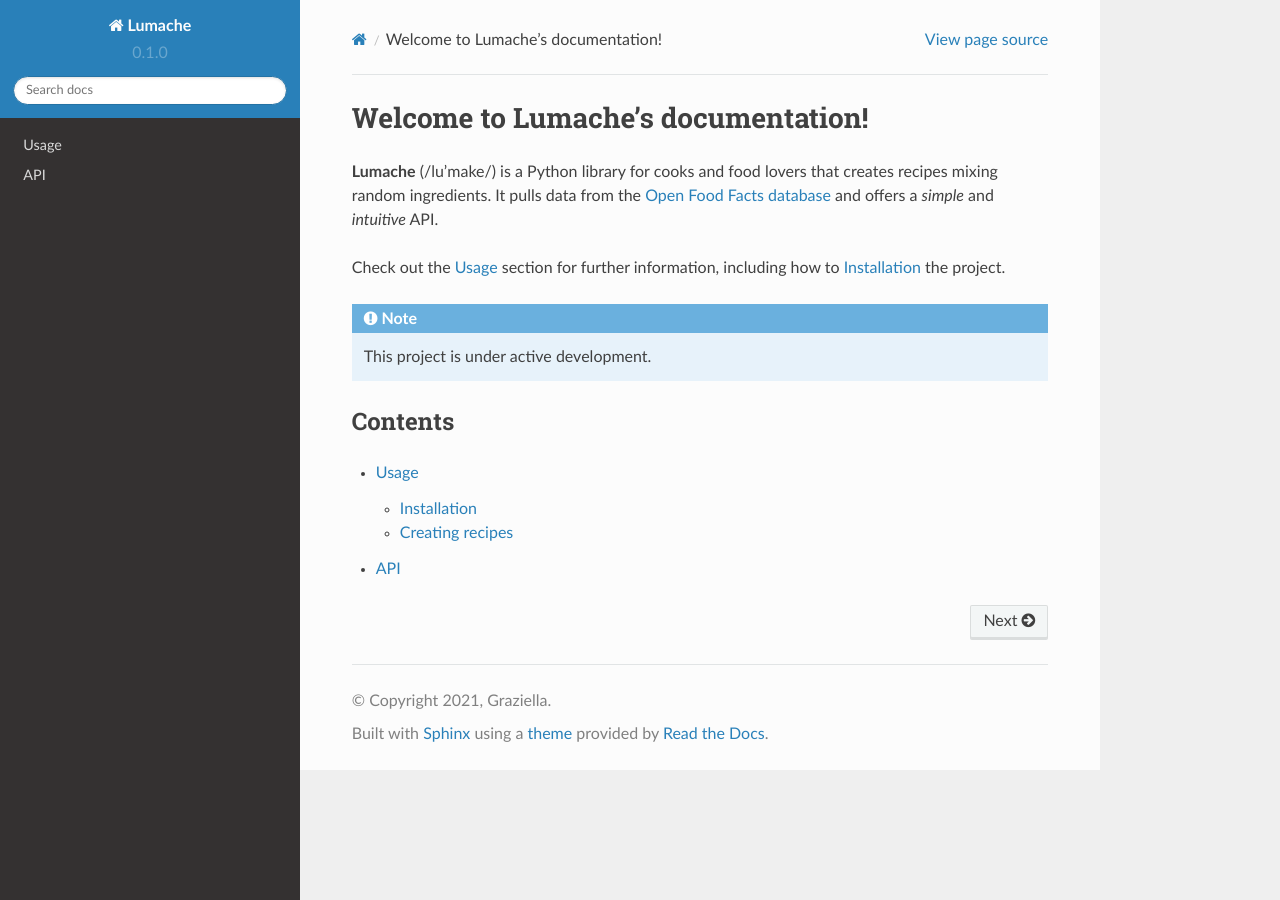
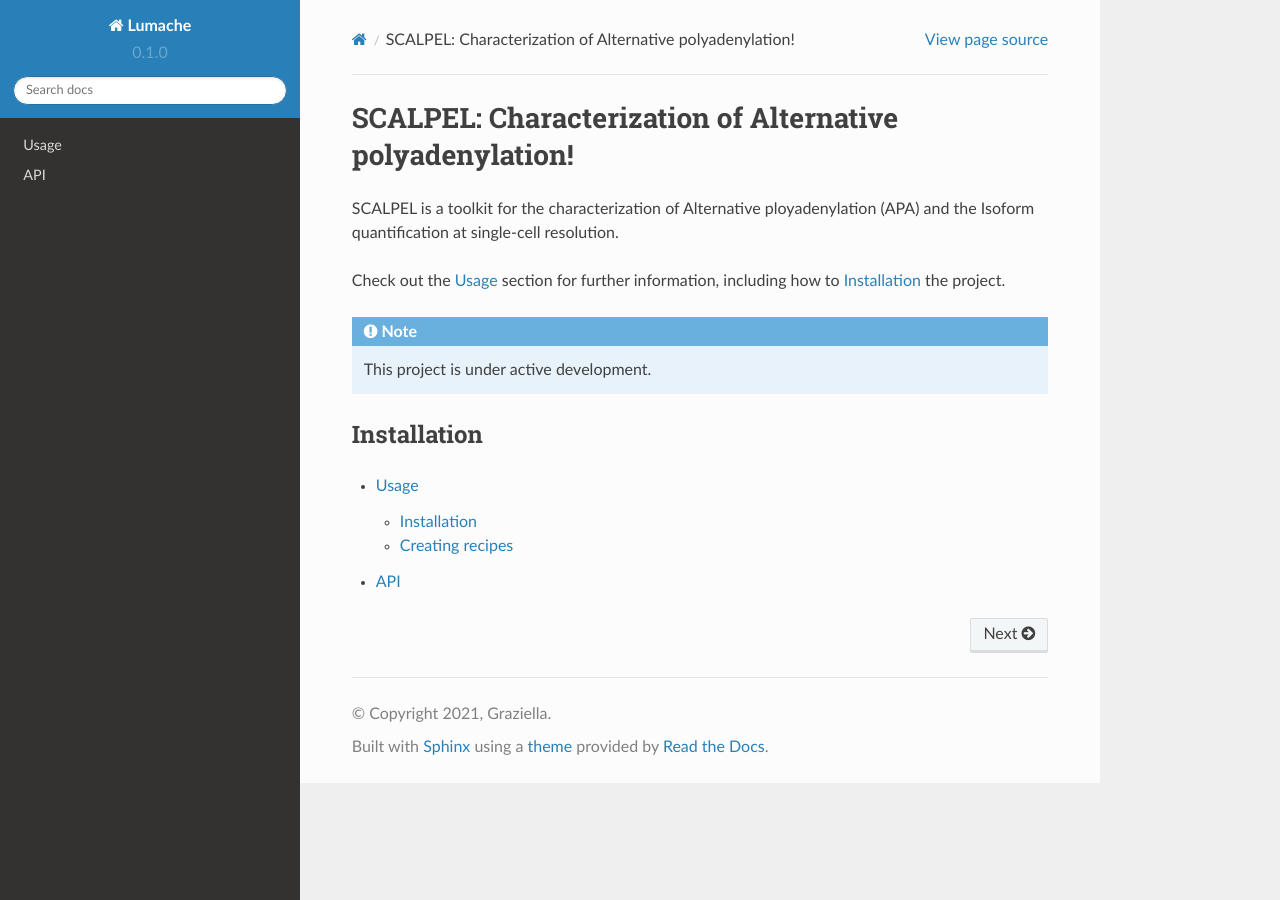
Before and after one commit to Franzx7/readthedoctest, a Sphinx documentation site: the page built from docs/source/index.rst, in a window 1280 px wide. Built offline with Sphinx 7.4.7 and the Read the Docs theme 2.0.0, drawn with Linux system fonts in a browser that asks for light colours.

Commit message:
Update index.rst

```diff
--- a/docs/source/index.rst
+++ b/docs/source/index.rst
@@ -1,10 +1,7 @@
-Welcome to Lumache's documentation!
-===================================
+SCALPEL: Characterization of Alternative polyadenylation!
+========================================================
 
-**Lumache** (/lu'make/) is a Python library for cooks and food lovers
-that creates recipes mixing random ingredients.
-It pulls data from the `Open Food Facts database <https://world.openfoodfacts.org/>`_
-and offers a *simple* and *intuitive* API.
+SCALPEL is a toolkit for the characterization of Alternative ployadenylation (APA) and the Isoform quantification at single-cell resolution.
 
 Check out the :doc:`usage` section for further information, including
 how to :ref:`installation` the project.
@@ -13,8 +10,8 @@
 
    This project is under active development.
 
-Contents
---------
+Installation
+------------
 
 .. toctree::
 
```
